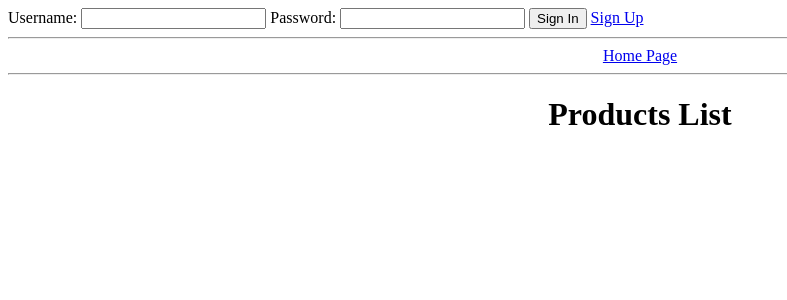
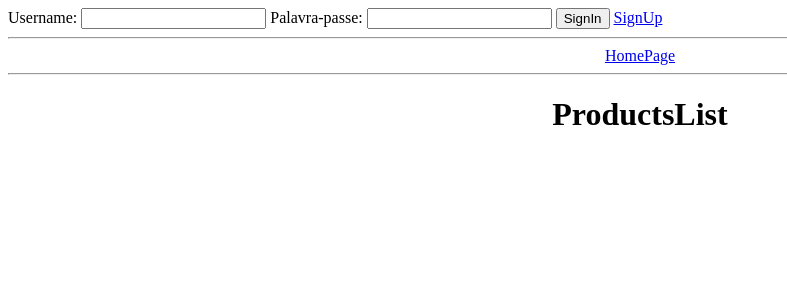
Before and after one commit to garibaldiviolin/pyshop, a Django app: page / in a window 1280 px wide. Shown: the top 300 px of the page, without its empty margins (0-787 px from the left). Run offline with Django 3.2, Linux system fonts and the light colour scheme; data that the repository does not hold is empty.

Commit message:
en and pt-br languages (i18n) added to website app

```diff
--- a/website/templates/base.html
+++ b/website/templates/base.html
@@ -1,3 +1,4 @@
+{% load i18n %}
 {% load static %}
 <!DOCTYPE html>
 <html>
@@ -22,14 +23,14 @@
       {% csrf_token %}
       <a href="{% url 'website:profile' %}">{{ authenticated_user }}</a>
       <input type="hidden" name="username" value="{{ authenticated_user }}">
-      <input type="submit" name="submit" value="Sign Out">
+      <input type="submit" name="submit" value="{% trans 'SignOut' %}">
     </form>
   {% else %}
     {% include 'signin.html' %}
   {% endif %}
   <hr/>
   <center>
-    <a href='{% url 'website:index' %}'>Home Page</a>
+    <a href='{% url 'website:index' %}'>{% trans "HomePage" %}</a>
     {% for category in categories %}
       <a href="{% url 'website:index' %}?category={{ category.description }}">{{ category.description }}</a>&nbsp;
     {% endfor %}
--- a/website/templates/products.html
+++ b/website/templates/products.html
@@ -1,4 +1,5 @@
 {% extends 'base.html' %}
+{% load i18n %}
 <hr/>
 {% block title %}Products List{% endblock title %}
 <form action="{% url 'website:index' %}">
@@ -9,13 +10,13 @@
 {% block content %}
   <hr/>
   <center>
-  <h1>Products List</h1>
+  <h1>{% trans 'ProductsList' %}</h1>
   {% for product in product_list %}
     {{ product.barcode }}<br/>
     {{ product.title }}<br/>
     <img src="{{ product.image.url }}" /><br/>
     US$ {{ product.price }}<br/>
-    <a href="{{ product.get_absolute_url }}">Details</a>
+    <a href="{{ product.get_absolute_url }}">{% trans 'Details' %}</a>
     <form action="{% url 'website:add-to-cart' %}" method="post">
     	{% csrf_token %}
     	<input type="hidden" name="product_id" id="product_id" value="{{ product.barcode }}" />
--- a/website/templates/profile.html
+++ b/website/templates/profile.html
@@ -1,10 +1,11 @@
+{% load i18n %}
 {% load static %}
 <!DOCTYPE html>
 <html>
 <head>
   <title>
   {% block title %}
-    My Profile
+    {% trans 'MyProfile' %}
   {% endblock title %}
   </title>
   <link rel="stylesheet" href="{% static 'css/main.css' %}" type="text/css" />
--- a/website/templates/signin.html
+++ b/website/templates/signin.html
@@ -1,10 +1,11 @@
+{% load i18n %}
 {% load static %}
 <form action="{% url 'website:signin' %}" method="post" enctype="multipart/form-data">
   {% csrf_token %}
-  <label for="username">Username:</label>
+  <label for="username">{% trans 'Username' %}:</label>
   <input type="text" name="username" id="username">
-  <label for="password">Password:</label>
+  <label for="password">{% trans 'Password' %}:</label>
   <input type="password" name="password" id="password">
-  <input type="submit" name="submit" value="Sign In">
-  <a href='{% url 'website:signup' %}'>Sign Up</a>
+  <input type="submit" name="submit" value="{% trans 'SignIn' %}">
+  <a href='{% url 'website:signup' %}'>{% trans 'SignUp' %}</a>
 </form>
--- a/website/templates/signup.html
+++ b/website/templates/signup.html
@@ -1,3 +1,4 @@
+{% load i18n %}
 <!DOCTYPE html>
 <html>
 <head>
@@ -13,7 +14,6 @@
                 {% endfor %}
             </ul>
         {% endif %}
-        <h1>Create account - The Great Django Blog</h1>
          <form method="post" >
              {% csrf_token %}
              <table>
```
Also changed, not shown: pyshop/settings.py (+1 -7 lines), website/templates/product_detail.html (+4 -3 lines), website/locale/en/LC_MESSAGES/django.po (added), website/locale/pt_BR/LC_MESSAGES/django.po (added).
